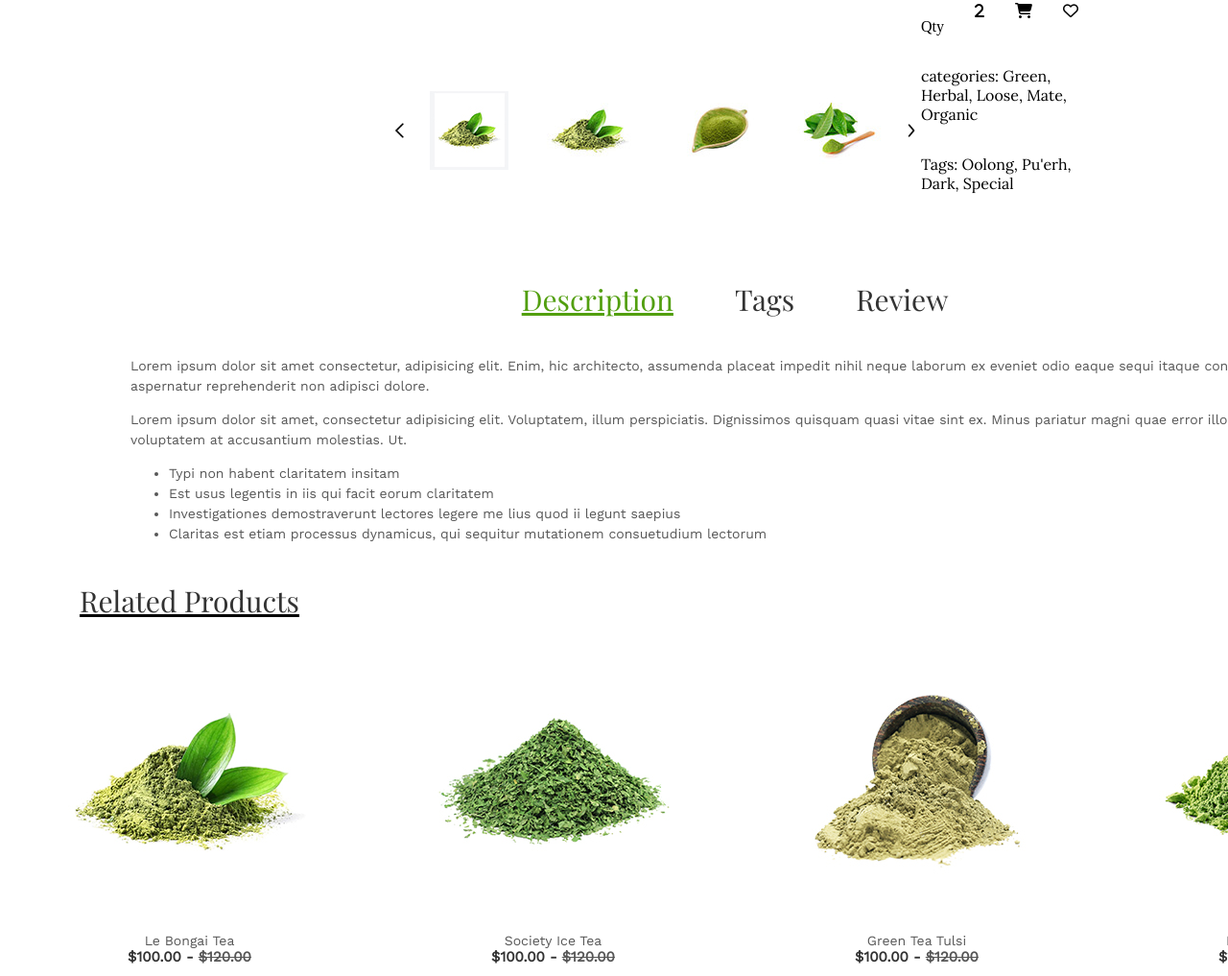
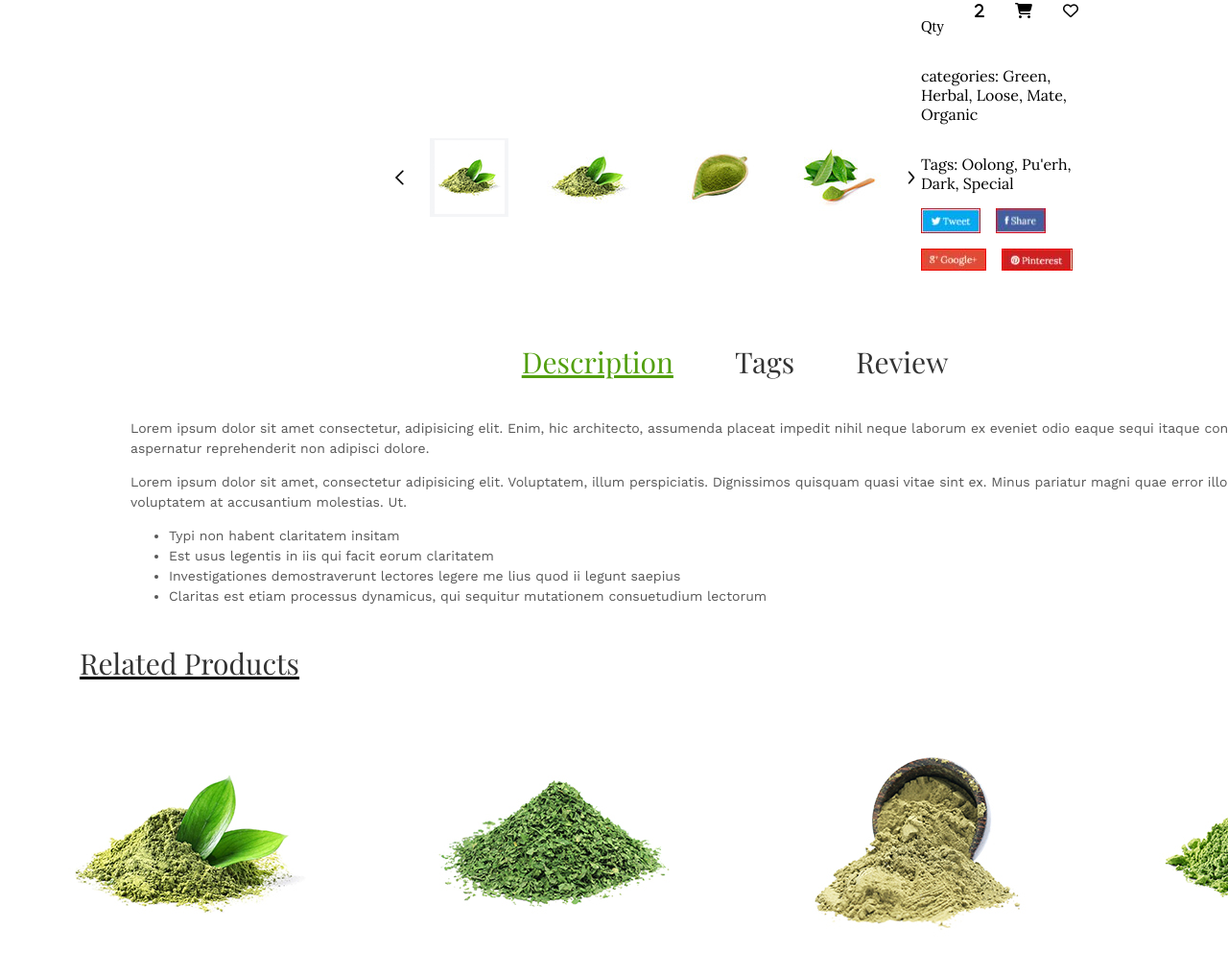
Before and after one commit to Jonathanvg97/SabujCha1, a plain HTML site: page Producto.html in a window 1280 px wide. Shown: the part 923-1940 px from the top of the page at 96% size. Drawn offline with nearby package versions, Linux system fonts and the light colour scheme; the site is published under a folder, as on GitHub Pages, so addresses that start at the root find nothing.

Commit message:
ajustando imagenes de la pagina producto

```diff
--- a/Producto.html
+++ b/Producto.html
@@ -108,10 +108,10 @@
                 <p>Tags: Oolong, Pu'erh, Dark, Special</p>
             </div>
             <div class="redes">
-                <img src="/Imagenes/twiter.JPG" alt="">
-                <img src="/Imagenes/share.JPG" alt="">
-                <img src="/Imagenes/google.JPG" alt="">
-                <img src="/Imagenes/pinterest.JPG" alt="">
+                <img src="./Imagenes/twiter.JPG" alt="">
+                <img src="./Imagenes/share.JPG" alt="">
+                <img src="./Imagenes/google.JPG" alt="">
+                <img src="./Imagenes/pinterest.JPG" alt="">
 
             </div>
         </section>
```
